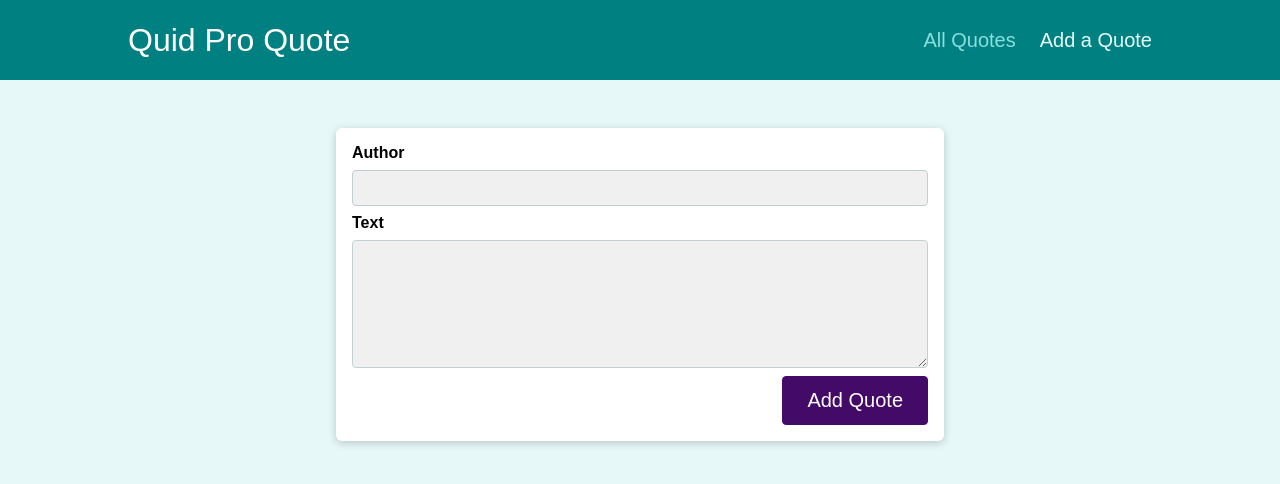
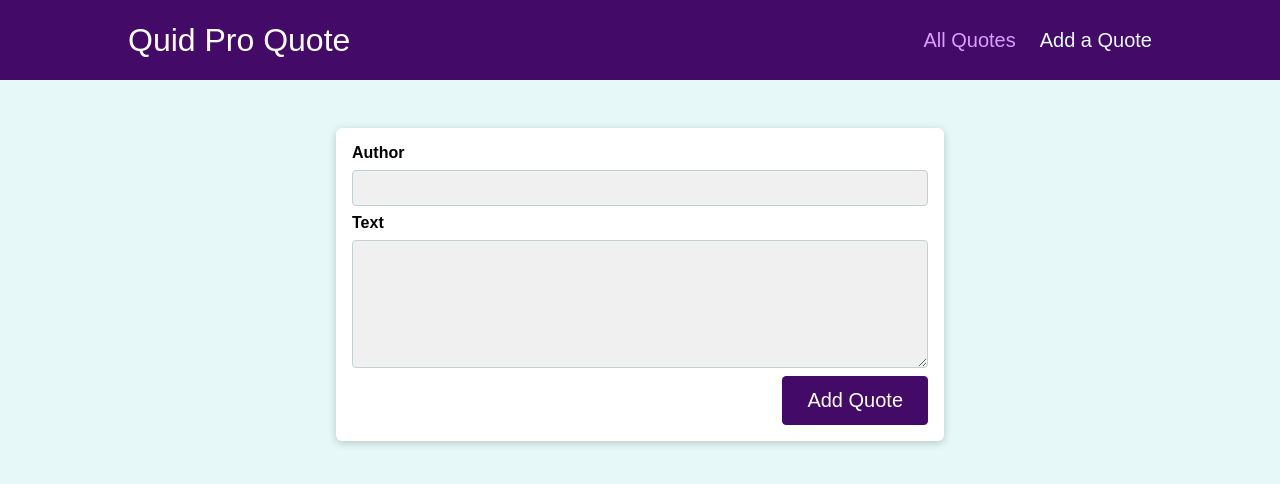
Before and after one commit to alexander101010/react-router-project, a React (Create React App) app: page /new-quote in a window 1280 px wide. Shown: the top 484 px of the page. Built offline with nearby package versions, Linux system fonts and the light colour scheme.

Commit message:
color tweaks

```diff
--- a/src/components/comments/CommentItem.module.css
+++ b/src/components/comments/CommentItem.module.css
@@ -1,7 +1,7 @@
 .item {
   margin: 1rem 0;
-  color: #4a5555;
+  color: #5c33f6;
   font-size: 1.25rem;
   padding-bottom: 0.5rem;
-  border-bottom: 2px solid teal;;
+  border-bottom: 1px solid #b088f9;
 }
--- a/src/components/comments/NewCommentForm.module.css
+++ b/src/components/comments/NewCommentForm.module.css
@@ -28,7 +28,7 @@
   font: inherit;
   padding: 0.35rem;
   border-radius: 4px;
-  background-color: #f0f0f0;
+  background-color: #cabbe9;
   border: 1px solid #c1d1d1;
   display: block;
   width: 100%;
@@ -36,8 +36,8 @@
 }
 
 .control textarea:focus {
-  background-color: #cbf8f8;
-  outline-color: teal;
+  background-color: rgba(202, 187, 233, 0.3);
+  outline-color: #440a67;
 }
 
 .actions button {
--- a/src/components/layout/MainNavigation.module.css
+++ b/src/components/layout/MainNavigation.module.css
@@ -5,7 +5,7 @@
   padding: 0 10%;
   justify-content: space-between;
   align-items: center;
-  background-color: #008080;
+  background-color: #440a67;
 }
 
 .logo {
@@ -27,7 +27,7 @@
 
 .nav a {
   text-decoration: none;
-  color: #88dfdf;
+  color: #da9ff9;
 }
 
 .nav a:hover,
--- a/src/components/quotes/QuoteList.module.css
+++ b/src/components/quotes/QuoteList.module.css
@@ -14,7 +14,7 @@
   font: inherit;
   color: teal;
   border: 1px solid teal;
-  background-color: transparent;
+  background-color: #c2e7f0;
   border-radius: 4px;
   padding: 0.5rem 1.5rem;
   cursor: pointer;
```
